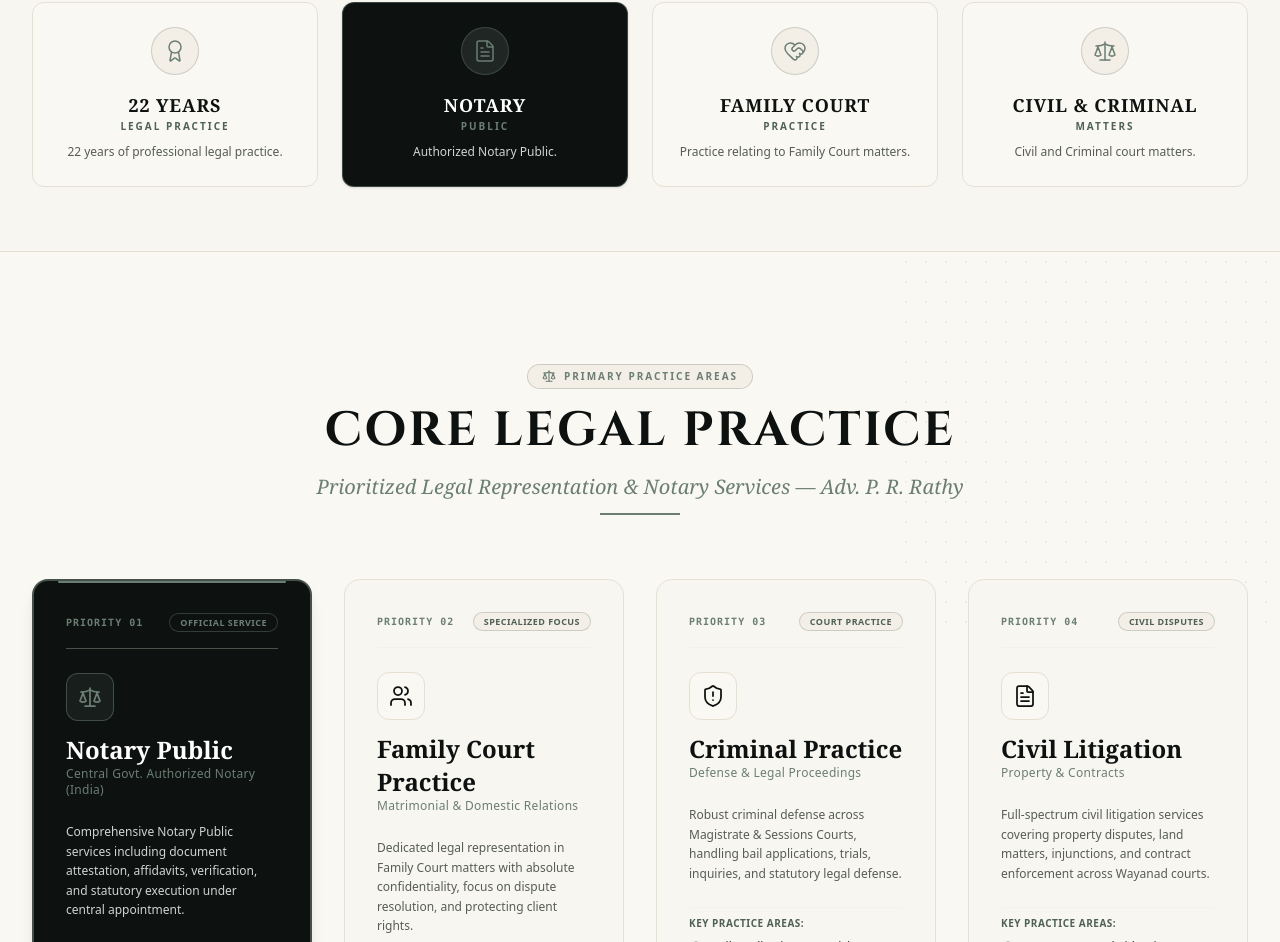
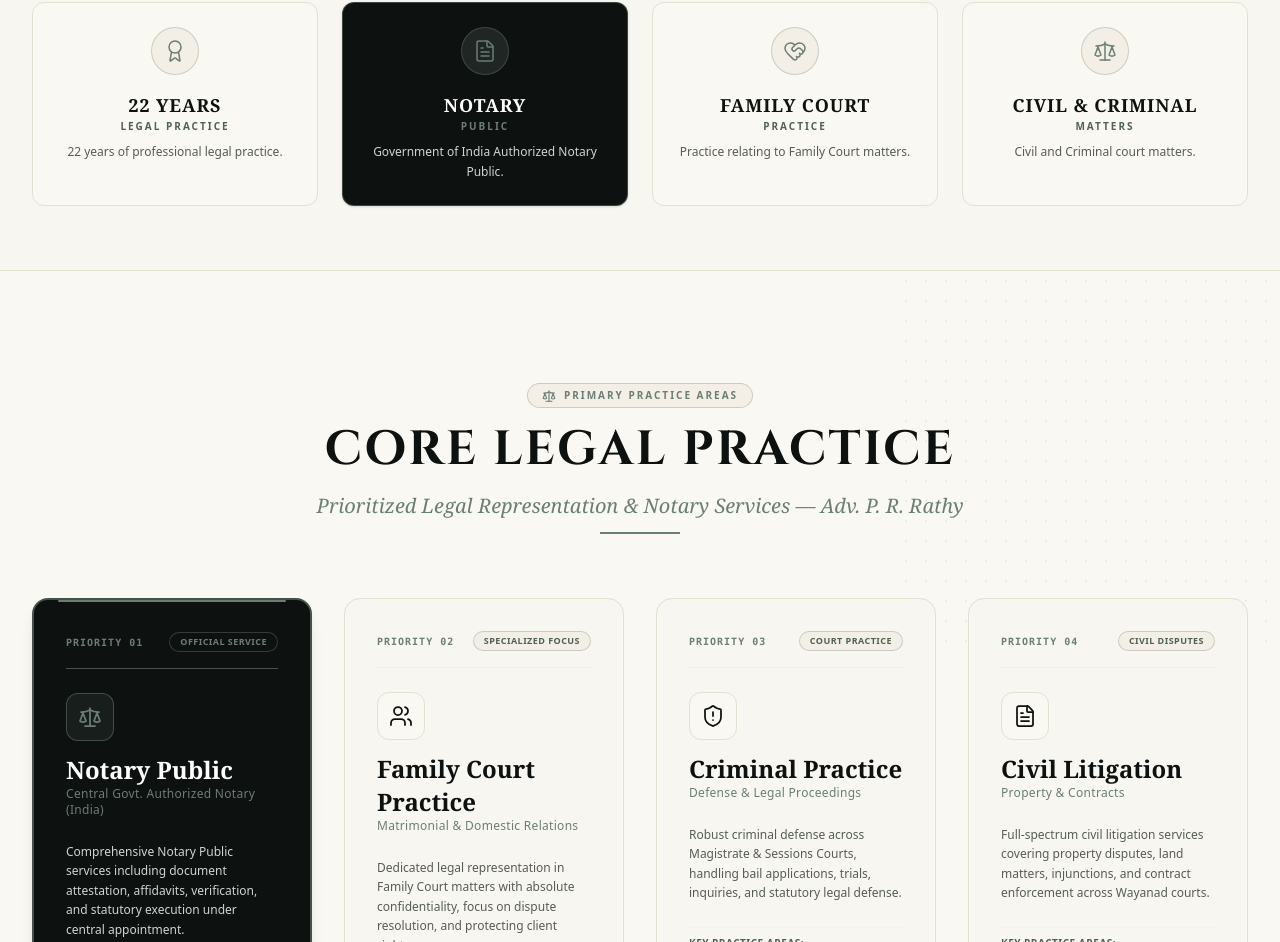
Before and after one commit to NYLEXWEB/Adv-Rathy, a Next.js app: page / in a window 1280 px wide. Shown: the part 1088-2030 px from the top of the page. Built offline with nearby package versions, Linux system fonts and the light colour scheme; no server answers.

Commit message:
feat: add QuickInfoStrip component to display professional credentials and practice areas

```diff
--- a/src/components/QuickInfoStrip.jsx
+++ b/src/components/QuickInfoStrip.jsx
@@ -14,7 +14,7 @@ export default function QuickInfoStrip() {
     {
       number: 'NOTARY',
       label: 'PUBLIC',
-      desc: 'Authorized Notary Public.',
+      desc: 'Government of India Authorized Notary Public.',
       icon: FileText,
       featured: true,
     },
```
